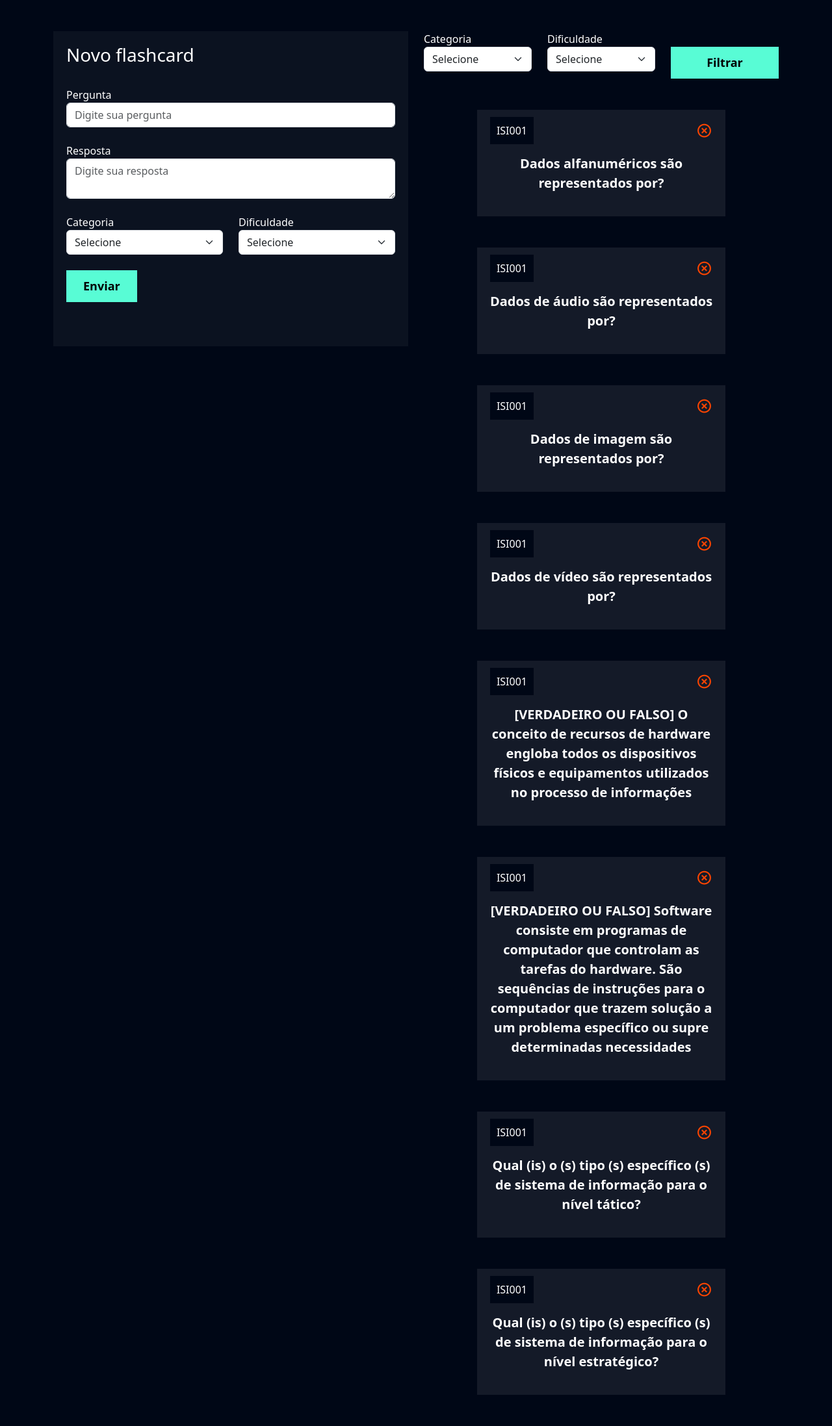
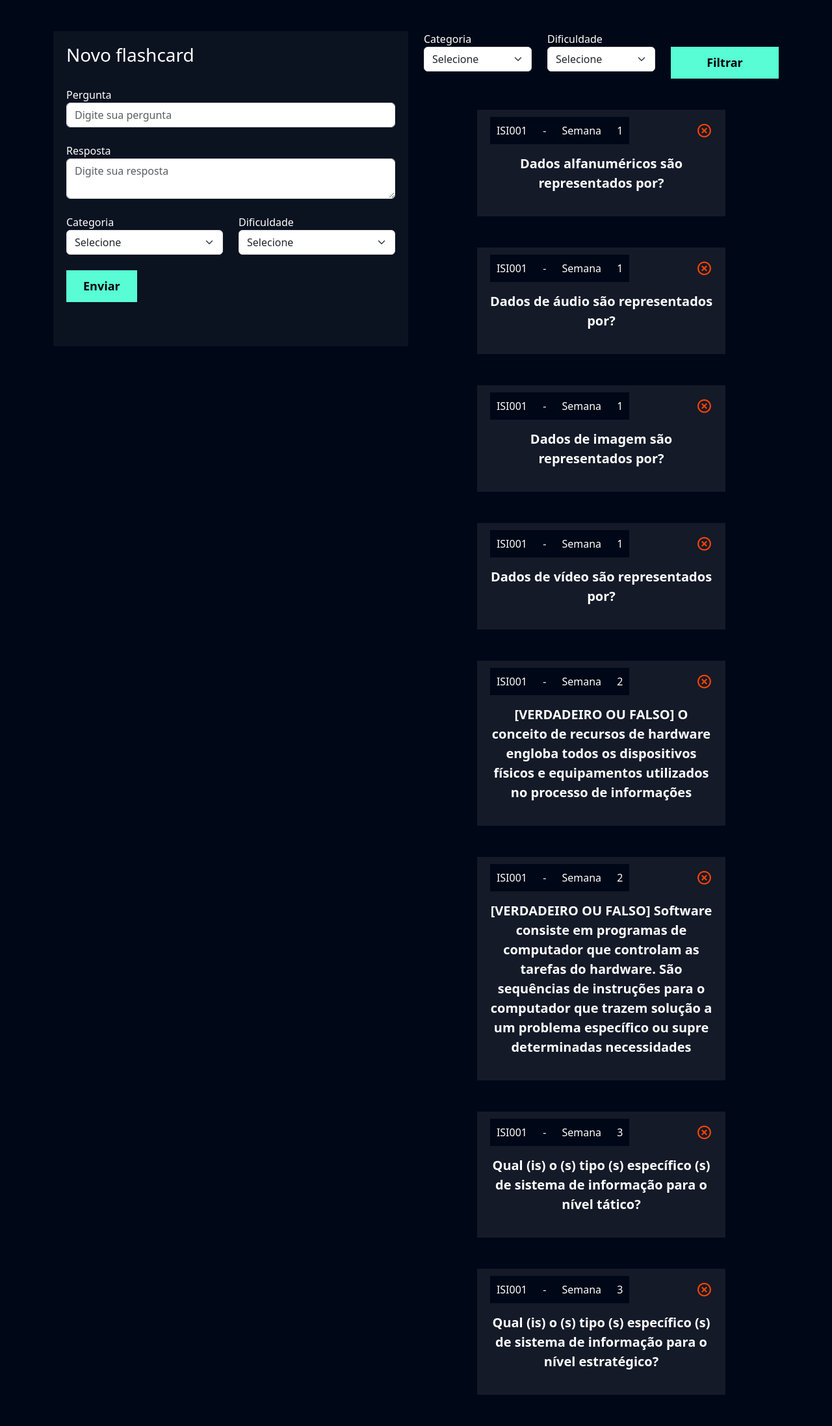
Before and after one commit to IngridEsteves/psw9, a Django app: page /flashcard/novo_flashcard/ in a window 1280 px wide. Shown: the whole page at 65% size. Run offline with Django 5.2, Linux system fonts and the light colour scheme; a user stored in the database is signed in; data comes from the database, SQL or seed files in the repository.

Commit message:
update-novo-flashcard

```diff
--- a/flashcard/templates/novo_flashcard.html
+++ b/flashcard/templates/novo_flashcard.html
@@ -105,6 +105,15 @@
                             <div class="flashcard-categoria">
                                 {{flash.categoria}}
                             </div>
+                            <div class="flashcard-categoria">
+                                -
+                            </div>
+                            <div class="flashcard-categoria">
+                                Semana
+                            </div>
+                            <div class="flashcard-categoria">
+                                {{flash.dificuldade}}
+                            </div>
 
                             <a href=""><i class='icone-exit bx bx-x-circle'></i></a>
                             <br>
```
